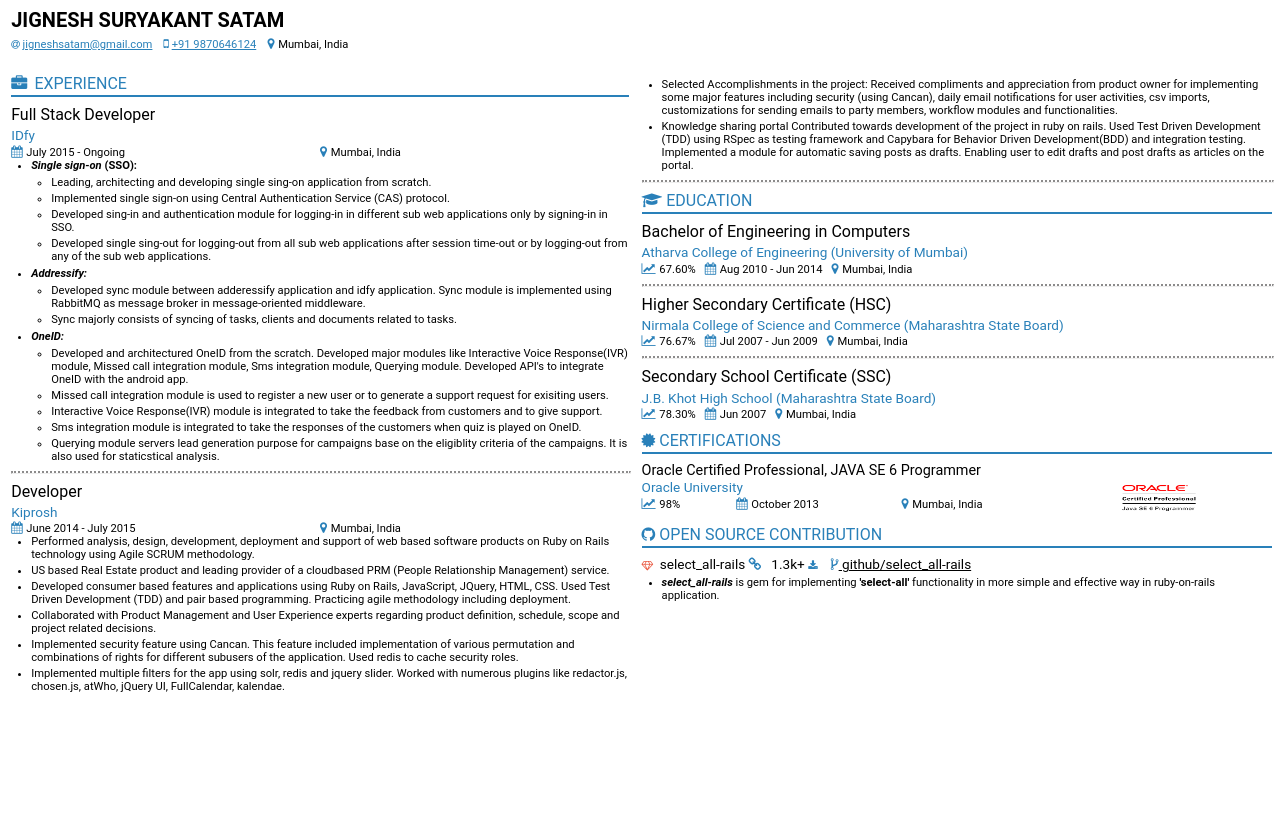
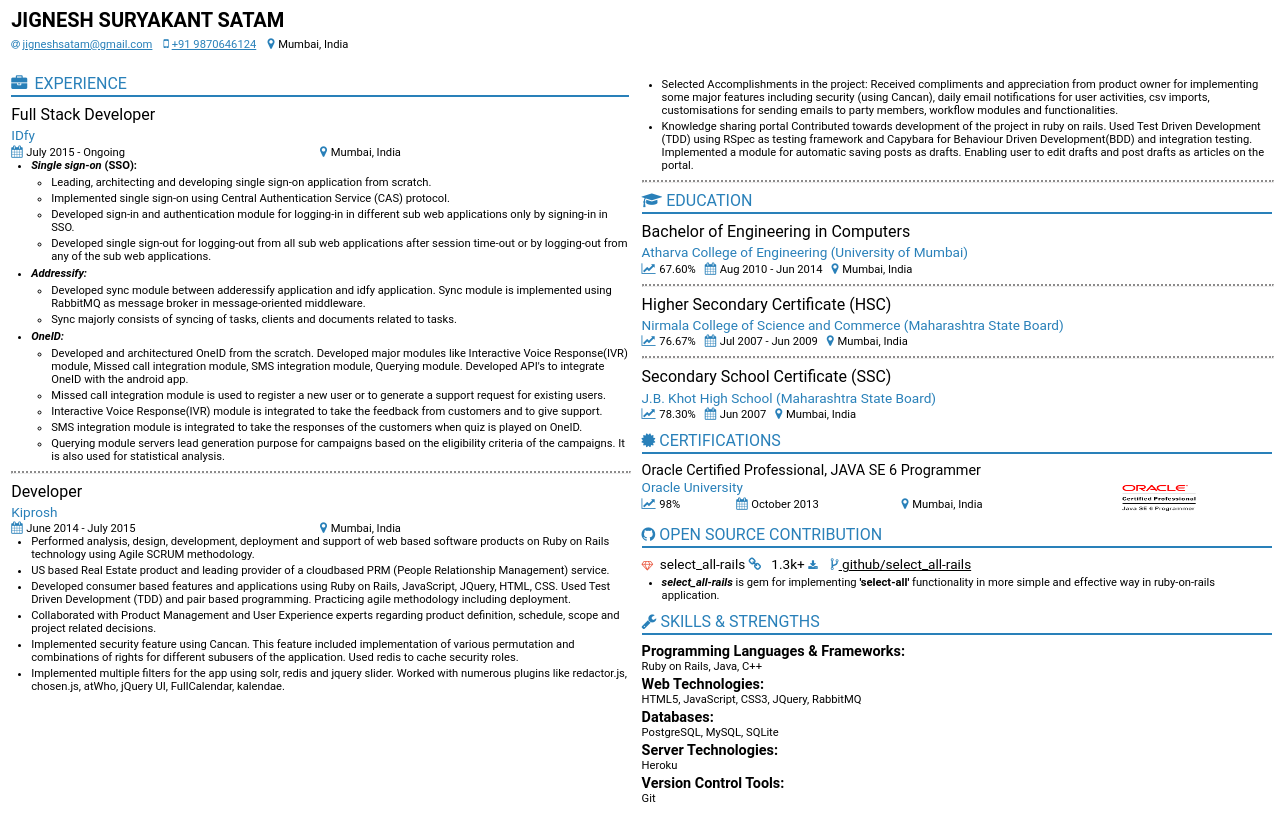
Before and after one commit to JigneshSatam/resume-builder, a plain HTML site: page index.html in a window 1280 px wide. Drawn offline with Linux system fonts and the light colour scheme; a web font is replaced by a local one.

Commit message:
Added strength and skills

```diff
--- a/index.html
+++ b/index.html
@@ -69,16 +69,16 @@
                   <b style="font-size: 1em;"><i>Single sign-on</i> (SSO):</b>
                   <ul class="ul_padding ul_margin">
                     <li class="li_bottom_margin_and_word_break">
-                      Leading, architecting and developing single sing-on application from scratch.
+                      Leading, architecting and developing single sign-on application from scratch.
                     </li>
                     <li class="li_bottom_margin_and_word_break">
                       Implemented single sign-on using Central Authentication Service (CAS) protocol.
                     </li>
                     <li class="li_bottom_margin_and_word_break">
-                      Developed sing-in and authentication module for logging-in in different sub web applications only by signing-in in SSO.
+                      Developed sign-in and authentication module for logging-in in different sub web applications only by signing-in in SSO.
                     </li>
                     <li class="li_bottom_margin_and_word_break">
-                      Developed single sing-out for logging-out from all sub web applications after session time-out or by logging-out from any of the sub web applications.
+                      Developed single sign-out for logging-out from all sub web applications after session time-out or by logging-out from any of the sub web applications.
                     </li>
                   </ul>
                 </li>
@@ -97,19 +97,19 @@
                   <b style="font-size: 1em;"><i>OneID:</i></b>
                   <ul class="ul_padding ul_margin">
                     <li class="li_bottom_margin_and_word_break">
-                      Developed and architectured OneID from the scratch. Developed major modules like Interactive Voice Response(IVR) module, Missed call integration module, Sms integration module, Querying module. Developed API's to integrate OneID with the android app.
+                      Developed and architectured OneID from the scratch. Developed major modules like Interactive Voice Response(IVR) module, Missed call integration module, SMS integration module, Querying module. Developed API's to integrate OneID with the android app.
                     </li>
                     <li class="li_bottom_margin_and_word_break">
-                      Missed call integration module is used to register a new user or to generate a support request for exisiting users.
+                      Missed call integration module is used to register a new user or to generate a support request for existing users.
                     </li>
                     <li class="li_bottom_margin_and_word_break">
                       Interactive Voice Response(IVR) module is integrated to take the feedback from customers and to give support.
                     </li>
                     <li class="li_bottom_margin_and_word_break">
-                      Sms integration module is integrated to take the responses of the customers when quiz is played on OneID.
+                      SMS integration module is integrated to take the responses of the customers when quiz is played on OneID.
                     </li>
                     <li class="li_bottom_margin_and_word_break">
-                      Querying module servers lead generation purpose for campaigns base on the eligiblity criteria of the campaigns. It is also used for staticstical analysis.
+                      Querying module servers lead generation purpose for campaigns based on the eligibility criteria of the campaigns. It is also used for statistical analysis.
                     </li>
                   </ul>
                 </li>
@@ -162,10 +162,10 @@
           <div class="discription">
             <ul class="ul_padding ul_margin">
               <li class="li_bottom_margin_and_word_break">
-                Selected Accomplishments in the project: Received compliments and appreciation from product owner for implementing some major features including security (using Cancan), daily email notifications for user activities, csv imports, customizations for sending emails to party members, workflow modules and functionalities.
+                Selected Accomplishments in the project: Received compliments and appreciation from product owner for implementing some major features including security (using Cancan), daily email notifications for user activities, csv imports, customisations for sending emails to party members, workflow modules and functionalities.
               </li>
               <li class="li_bottom_margin_and_word_break">
-                Knowledge sharing portal Contributed towards development of the project in ruby on rails. Used Test Driven Development (TDD) using RSpec as testing framework and Capybara for Behavior Driven Development(BDD) and integration testing.
+                Knowledge sharing portal Contributed towards development of the project in ruby on rails. Used Test Driven Development (TDD) using RSpec as testing framework and Capybara for Behaviour Driven Development(BDD) and integration testing.
                 Implemented a module for automatic saving posts as drafts. Enabling user to edit drafts and post drafts as articles on the portal.
               </li>
             </ul>
@@ -302,6 +302,50 @@
             </div>
           </div>
         </div>
+        <div class="right_sub_container">
+          <div class="topic">
+            <i class="fa fa-wrench"></i>SKILLS & STRENGTHS
+          </div>
+          <div>
+            <hr class="topic_seperator">
+          </div>
+          <div class="sub_topics">
+            <b style="font-size: 0.9em;">
+              Programming Languages & Frameworks:
+            </b>
+            <div style="font-size: 0.7em;">
+              Ruby on Rails, Java, C++
+            </div>
+            <div style="height: 3px;"></div>
+            <b style="font-size: 0.9em;">
+              Web Technologies:
+            </b>
+            <div style="font-size: 0.7em;">
+              HTML5, JavaScript, CSS3, JQuery, RabbitMQ
+            </div>
+            <div style="height: 3px;"></div>
+            <b style="font-size: 0.9em;">
+              Databases:
+            </b>
+            <div style="font-size: 0.7em;">
+              PostgreSQL, MySQL, SQLite
+            </div>
+            <div style="height: 3px;"></div>
+            <b style="font-size: 0.9em;">
+              Server Technologies:
+            </b>
+            <div style="font-size: 0.7em;">
+              Heroku
+            </div>
+            <div style="height: 3px;"></div>
+            <b style="font-size: 0.9em;">
+              Version Control Tools:
+            </b>
+            <div style="font-size: 0.7em;">
+              Git
+            </div>
+          </div>
+        </div>
     </div>
 
   </body>
--- a/style.css
+++ b/style.css
@@ -167,7 +167,7 @@ a{
 .edu_content .location{
   width: 30%
 }*/
-.fa-certificate, .fa-github{
+.fa-certificate, .fa-github, .fa-wrench{
   margin-right: 0.25em;
 }
 .certi_by{
```
